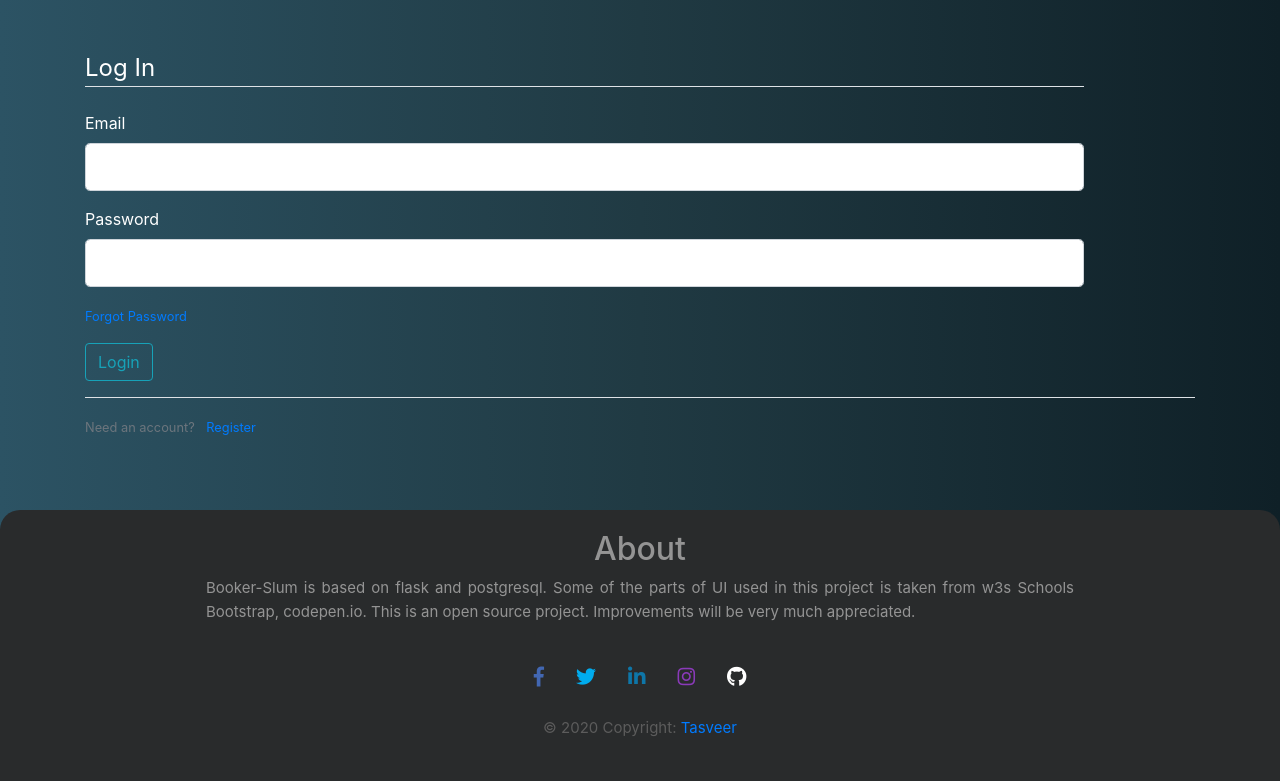
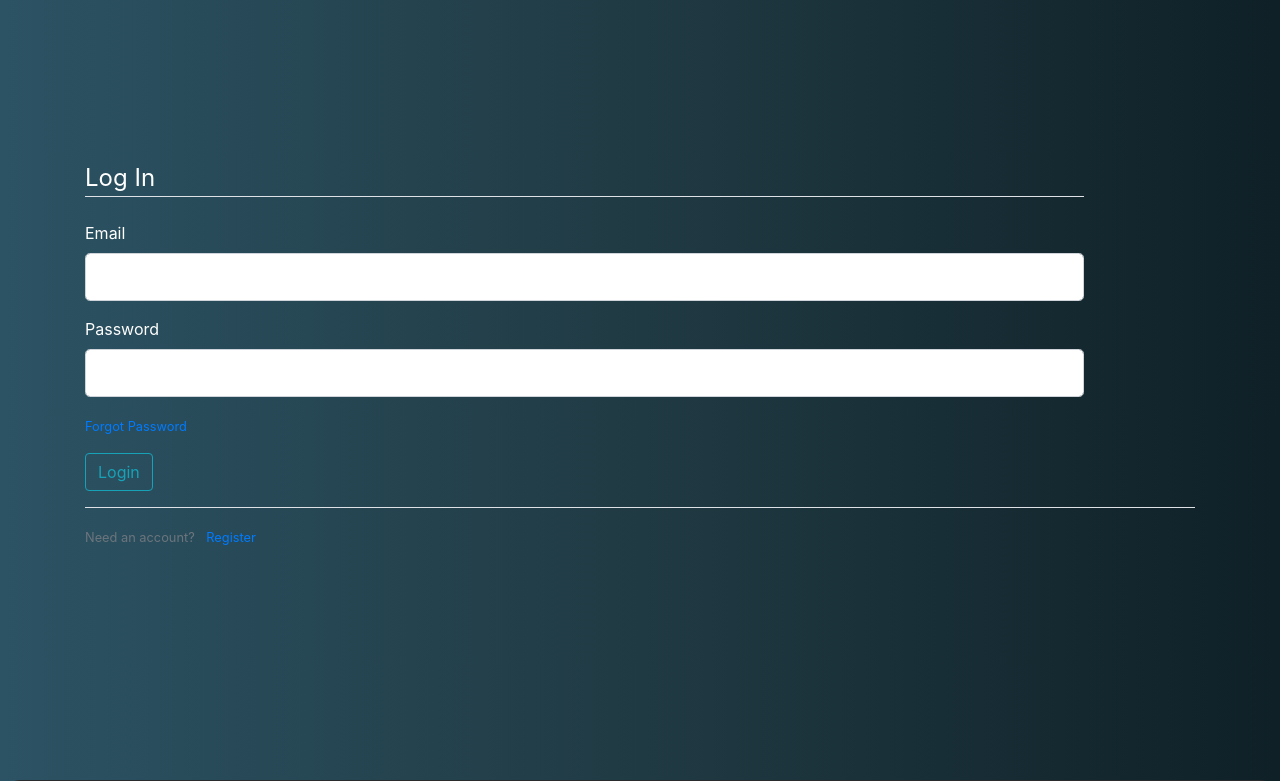
Before and after one commit to himanshu27tasveer/Booker-Slum, a Flask app: page /login in a window 1280 px wide. Shown: the part 100-881 px from the top of the page. Before the commit the page ends 836 px from the top, so only its background shows below. Run offline with Flask 2, Linux system fonts and the light colour scheme; some libraries are stand-ins or nearby versions.

Commit message:
unknown resolved

```diff
--- a/app/bookapp/templates/login.html
+++ b/app/bookapp/templates/login.html
@@ -2,7 +2,7 @@
 
 {% block content %}
 
-    <div class="container log-form" style="color: white;">
+    <div class="container log-form" style="color: white;margin-top: 20vh;margin-bottom: 20vh;">
         <div class="content-section">
             <form method="post" action="">
                 {{ form.hidden_tag() }}
--- a/app/bookapp/templates/register.html
+++ b/app/bookapp/templates/register.html
@@ -2,7 +2,7 @@
 
 {% block content %}
 
-    <div style="width: 60%;margin-left: 20%;margin-top: 10vh;color: #adadad;">
+    <div style="width: 60%;margin-left: 20%;margin-top: 10vh;margin-bottom: 10vh;color: #adadad;">
     	 <div class="content-section">
             <form method="post" action="">
                 {{ form.hidden_tag() }}
```
